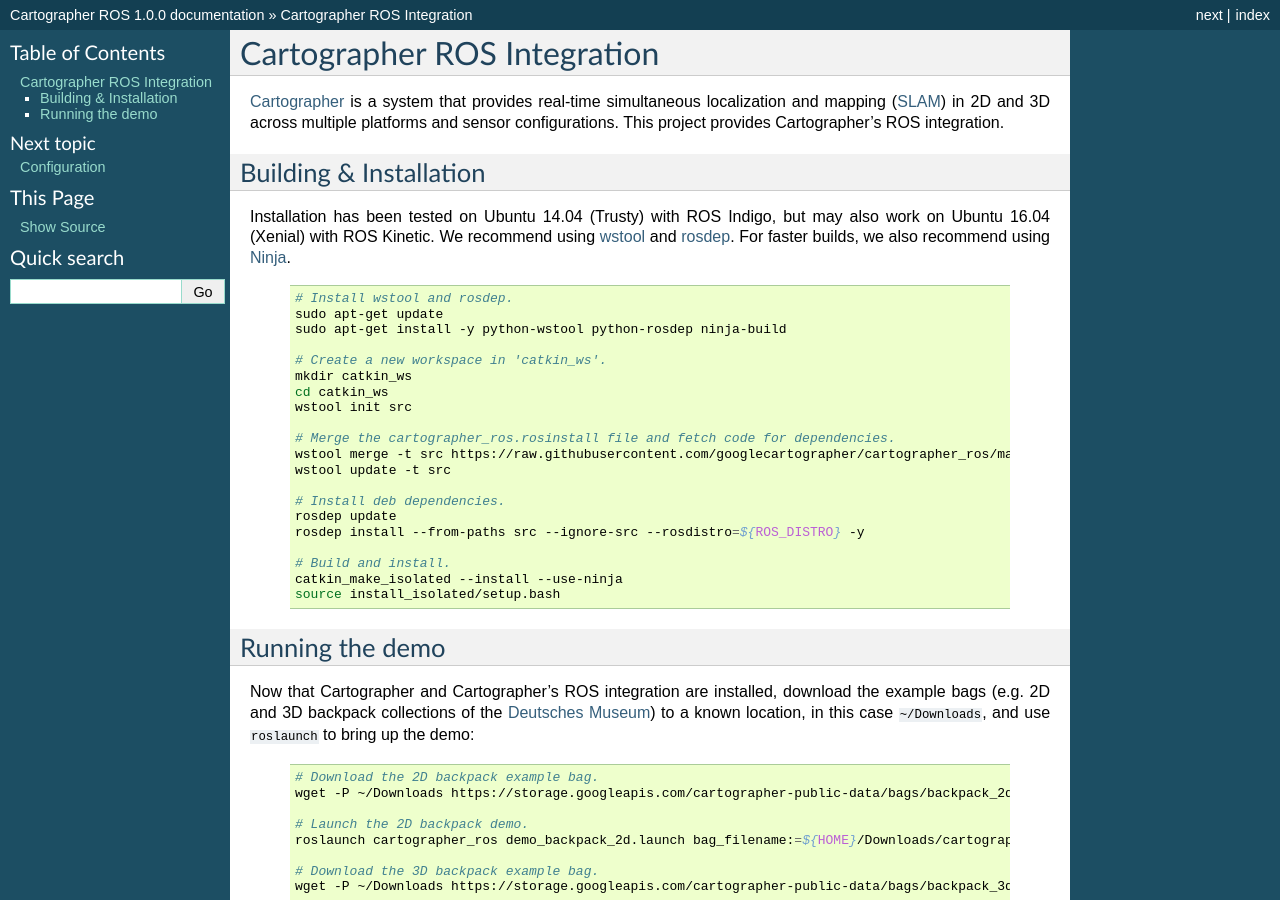
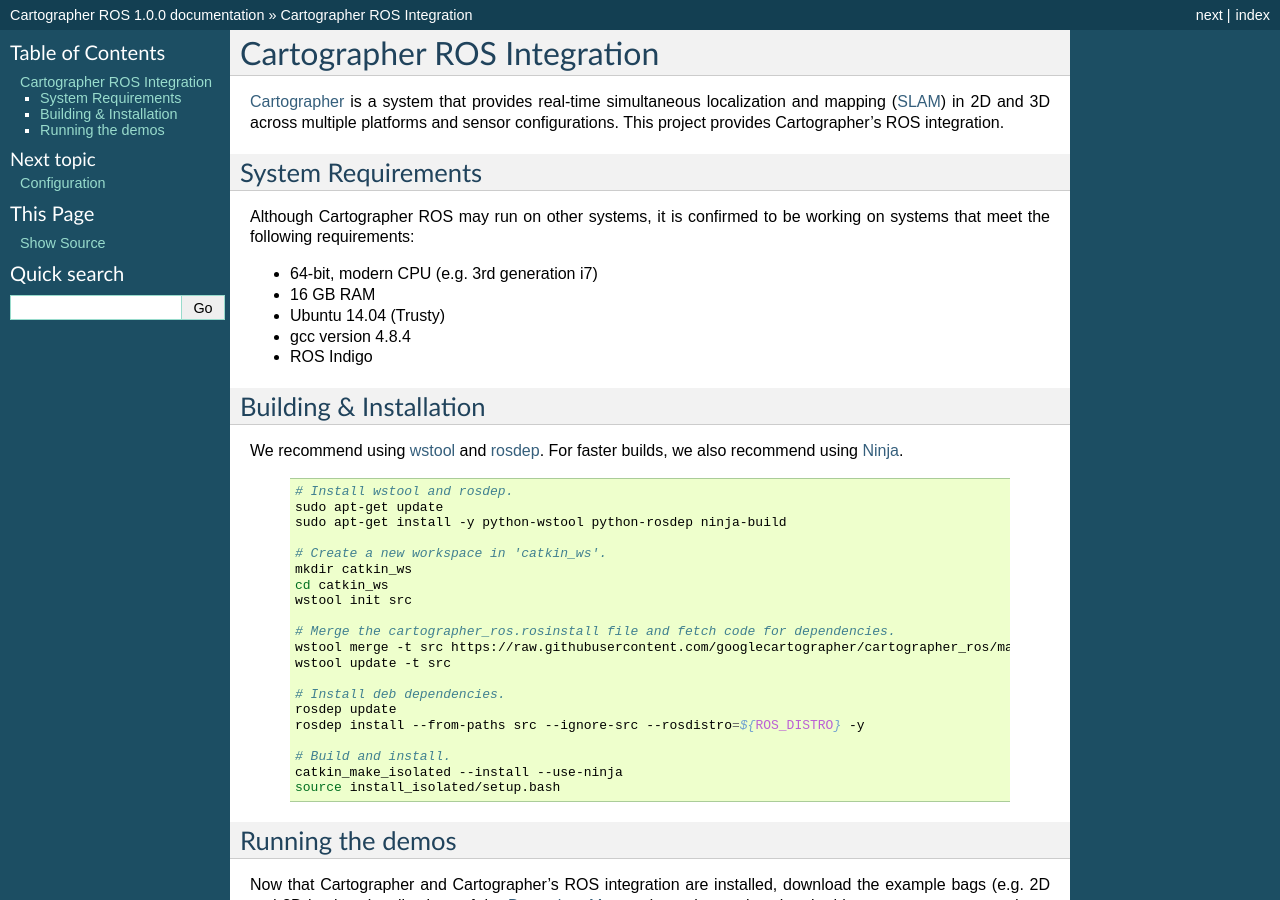
Before and after one commit to larics/cartographer_superbuild, a Sphinx documentation site: the page built from cartographer_ros/docs/source/index.rst, in a window 1280 px wide and 900 px high. Built offline with Sphinx 7.4.7, drawn with Linux system fonts in a browser that asks for light colours.

Commit message:
[cartographer_ros] Improves documentation. (#97)
* Adds system requirements to the documentation.
* References our mailing list.

Original commit:
googlecartographer/cartographer_ros@7a70ef92a6bbb8dc317062cfa593a62bba675e85

```diff
--- a/cartographer_ros/docs/source/index.rst
+++ b/cartographer_ros/docs/source/index.rst
@@ -30,16 +30,24 @@
 .. _Cartographer: https://github.com/googlecartographer/cartographer
 .. _SLAM: https://en.wikipedia.org/wiki/Simultaneous_localization_and_mapping
 
-.. _getting-started:
+System Requirements
+===================
+
+Although Cartographer ROS may run on other systems, it is confirmed to be
+working on systems that meet the following requirements:
+
+* 64-bit, modern CPU (e.g. 3rd generation i7)
+* 16 GB RAM
+* Ubuntu 14.04 (Trusty)
+* gcc version 4.8.4
+* ROS Indigo
 
 Building & Installation
 =======================
 
-Installation has been tested on Ubuntu 14.04 (Trusty) with ROS Indigo, but may
-also work on Ubuntu 16.04 (Xenial) with ROS Kinetic. We recommend using
-`wstool <http://wiki.ros.org/wstool>`_ and
-`rosdep <http://wiki.ros.org/rosdep>`_. For faster builds, we also recommend
-using `Ninja <https://ninja-build.org>`_.
+We recommend using `wstool <http://wiki.ros.org/wstool>`_ and `rosdep
+<http://wiki.ros.org/rosdep>`_. For faster builds, we also recommend using
+`Ninja <https://ninja-build.org>`_.
 
   .. code-block:: bash
 
@@ -64,8 +72,8 @@
     catkin_make_isolated --install --use-ninja
     source install_isolated/setup.bash
 
-Running the demo
-================
+Running the demos
+=================
 
 Now that Cartographer and Cartographer's ROS integration are installed,
 download the example bags (e.g. 2D and 3D backpack collections of the
```
Also changed, not shown: cartographer_ros/README.rst.
